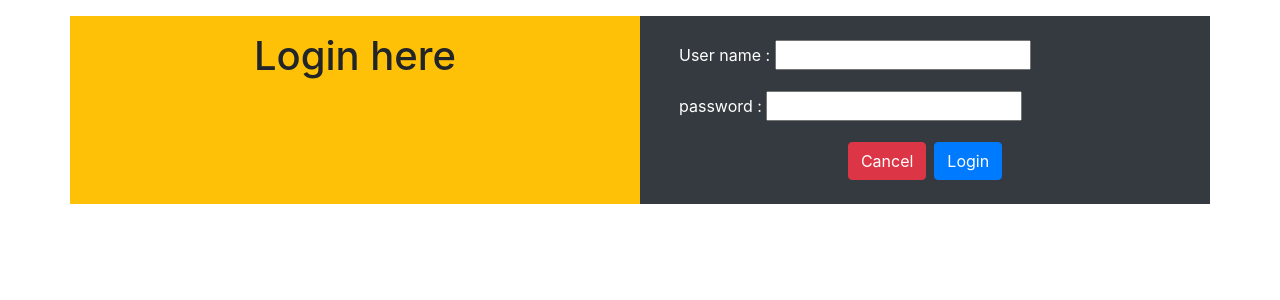
After one commit to mixdevdev/project_portal, a Django app: page /register/login/ in a window 1280 px wide. The commit adds this page. Shown: the top 300 px of the page. Run offline with Django 3.2, Linux system fonts and the light colour scheme; some libraries are stand-ins or nearby versions.

Commit message:
add login and logout

```diff
--- a/portaljob/portaljob/settings.py
+++ b/portaljob/portaljob/settings.py
@@ -40,6 +40,7 @@ INSTALLED_APPS = [
     'portaljob_visitor.apps.PortaljobVisitorConfig',
     'registration.apps.RegistrationConfig',
     'portaljob_activity.apps.PortaljobActivityConfig',
+
 ]
 
 MIDDLEWARE = [
@@ -131,3 +132,4 @@ STATIC_URL = '/static/'
 DEFAULT_AUTO_FIELD = 'django.db.models.BigAutoField'
 
 AUTH_USER_MODEL='registration.User'
+# AUTH_USER_MODEL='registration.NameRecruiter'
--- a/portaljob/portaljob/urls.py
+++ b/portaljob/portaljob/urls.py
@@ -19,4 +19,6 @@ from django.urls import path,include
 urlpatterns = [
     path('',include('portaljob_visitor.urls') ),
     path('admin/', admin.site.urls),
+    path('register/',include('registration.urls')),
+    path('main_app/',include('portaljob_activity.urls')),
 ]
--- /dev/null
+++ b/portaljob/portaljob_activity/templates/portaljob_activity/index.html
@@ -0,0 +1,5 @@
+{%extends 'base.html'%}
+{%block is_authenticated%}
+    <a class="nav-link" href="#">All post</a>
+    <a class="nav-link" href="#">New career</a>
+{%endblock %}
--- /dev/null
+++ b/portaljob/portaljob_activity/urls.py
@@ -0,0 +1,7 @@
+from django.urls import path
+from . import views
+
+app_name='portaljob_activity'
+urlpatterns = [
+    path('',views.index, name='index')
+]
--- a/portaljob/portaljob_activity/views.py
+++ b/portaljob/portaljob_activity/views.py
@@ -1,3 +1,7 @@
 from django.shortcuts import render
+from django.contrib.auth.decorators import login_required
+# Create your views here.
 
-# Create your views here.
+@login_required
+def index(request):
+    return render(request, 'portaljob_activity/index.html')
--- /dev/null
+++ b/portaljob/registration/forms.py
@@ -0,0 +1,5 @@
+from django import forms
+
+class LoginForm(forms.Form):
+    username=forms.CharField(max_length=69,label='User name')
+    password=forms.CharField(max_length=69,label='password',widget=forms.PasswordInput)
--- a/portaljob/registration/models.py
+++ b/portaljob/registration/models.py
@@ -6,3 +6,6 @@ from django.contrib.auth.models import  AbstractUser
 
 class User(AbstractUser):
     name_enterprise=models.CharField(max_length=200,default=' ',verbose_name='Nom entreprise')
+    nif_stat=models.CharField(max_length=200,default=' ',verbose_name='Nif-Stat')
+    is_recruiter=models.BooleanField(default=False,verbose_name='Est un recruteur')
+    is_trainer=models.BooleanField(default=False,verbose_name='Est un formateur')
--- /dev/null
+++ b/portaljob/registration/templates/registration/base.html
@@ -0,0 +1,30 @@
+<!DOCTYPE html>
+<html lang="en">
+<head>
+    <meta charset="UTF-8">
+    <meta http-equiv="X-UA-Compatible" content="IE=edge">
+    <meta name="viewport" content="width=device-width, initial-scale=1.0">
+    <link rel="stylesheet" href="https://use.fontawesome.com/releases/v5.10.2/css/all.css">
+    <link rel="stylesheet" href="https://stackpath.bootstrapcdn.com/bootstrap/4.4.1/css/bootstrap.min.css">
+    <script src="https://code.jquery.com/jquery-3.4.1.slim.min.js"></script>
+    <script src="https://cdn.jsdelivr.net/npm/popper.js@1.16.0/dist/umd/popper.min.js"></script>
+    <script src="https://stackpath.bootstrapcdn.com/bootstrap/4.4.1/js/bootstrap.min.js"></script>
+    <title>Registration</title>
+</head>
+<body>
+    <div class="register-form mt-3 mb-3">
+    <div class="container">
+          <div class="row">
+            <div class="col-md-6 d-none d-md-block bg-warning">
+                <h1 class="text-center pt-3">
+                    {%block information%}
+                    {%endblock %}
+                </h1>
+            </div>
+            {%block content%}
+            {%endblock %}
+          </div>
+      </div>
+  </div>
+</body>
+</html>
--- /dev/null
+++ b/portaljob/registration/templates/registration/login.html
@@ -0,0 +1,22 @@
+{%extends 'registration/base.html'%}
+
+{%block information%}
+<div class ="d-flex justify-content-center">
+
+    <h1>Login here</h1>
+</div>
+
+{%endblock %}
+{%block content%}
+<div class="col-md-6 bg-dark">
+    <form method="POST" class="p-4 text-white">
+        {{ form.as_p }}
+        {% csrf_token %}
+
+        <div class="d-flex justify-content-center">
+            <a href="{% url 'portaljob_visitor:index'%}" class="btn btn-danger mr-2">Cancel</a>
+            <button type="submit" class="btn btn-primary">Login</button>
+        </div>
+    </form>
+</div>
+{% endblock %}
--- /dev/null
+++ b/portaljob/registration/urls.py
@@ -0,0 +1,10 @@
+from django.urls import path
+from . import views
+
+app_name='registration'
+
+urlpatterns = [
+    path('login/',views.login, name="login"),
+    # path('signup/',views.signup, name="signup"),
+    path('logout/',views.logout, name="logout"),
+]
--- a/portaljob/registration/views.py
+++ b/portaljob/registration/views.py
@@ -1,3 +1,31 @@
-from django.shortcuts import render
 
-# Create your views here.
+from django.shortcuts import render,redirect
+from django.contrib.auth.models import User
+from django.contrib import auth
+from django.contrib.auth import authenticate
+from django.contrib.auth import login as auth_login, logout as portal_logout
+
+from . import forms
+
+def login(request):
+    message=''
+    form=forms.LoginForm()
+    if request.method == 'POST':
+        form=forms.LoginForm(request.POST)
+        if form.is_valid():
+            username=request.POST['username']
+            password=request.POST['password']
+            user=authenticate(request,username=username,password=password)
+            if user is not None:
+                auth_login(request, user)
+                message=f'hello {user.username}'
+                return redirect('portaljob_activity:index')
+
+            else:
+                message=f'Cannot logged'
+                redirect('portaljob_visitor:index')
+    return render(request,'registration/login.html',context={'message':message,'form':form})
+
+def logout(request):
+    portal_logout(request)
+    return redirect('registration:login')
--- a/portaljob/requirements.txt
+++ b/portaljob/requirements.txt
@@ -1,4 +1,7 @@
 asgiref==3.4.1
+confusable-homoglyphs==3.2.0
 Django==3.2.9
+django-registration==3.2
+Pillow==8.4.0
 pytz==2021.3
 sqlparse==0.4.2
```
Also changed, not shown: portaljob/registration/admin.py (+5 -2 lines), portaljob/registration/templates/registration/signup.html (added, +42 -0 lines), portaljob/templates/base.html (+18 -3 lines), portaljob/registration/migrations/0004_user_nif_stat.py (added), portaljob/registration/migrations/0005_auto_20211207_0546.py (added), portaljob/registration/migrations/0006_auto_20211207_0558.py (added).
